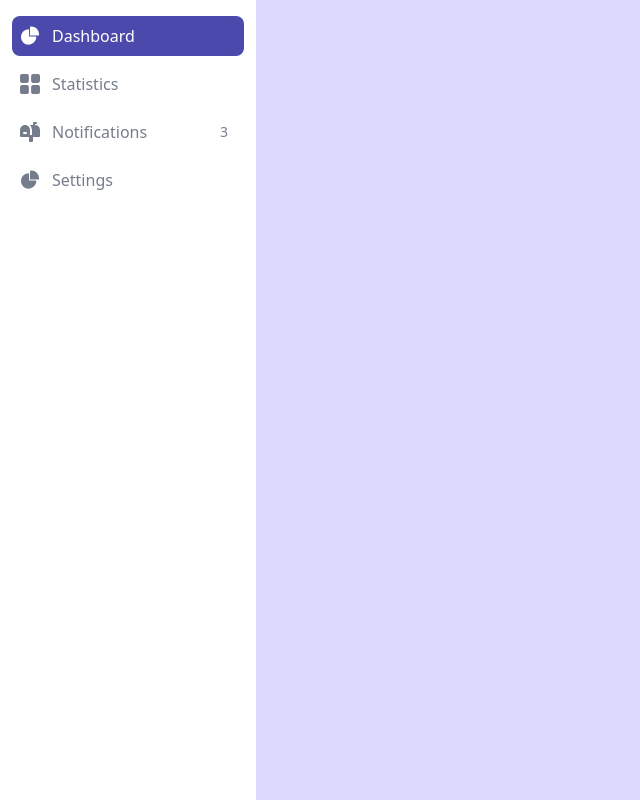
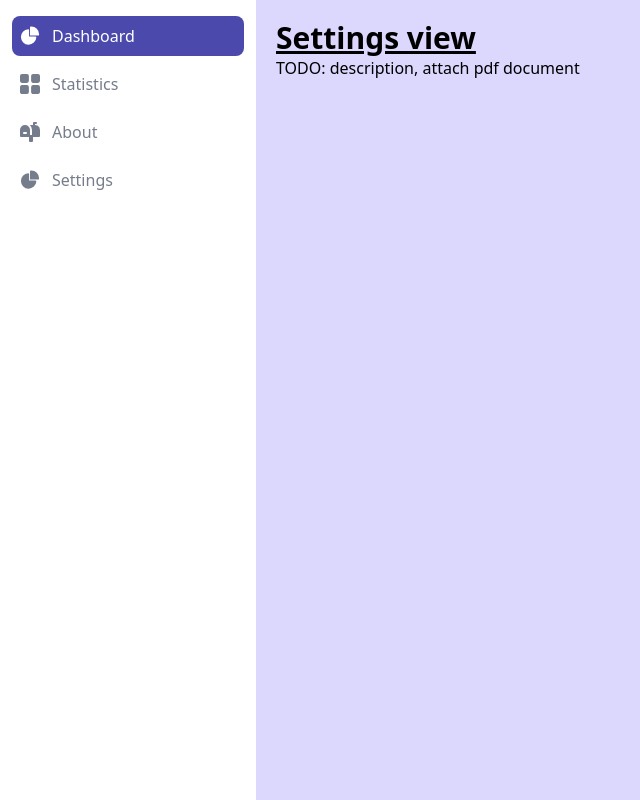
Before and after one commit to milardich/carwash-monitor, a Vue app: page /about in a window 1280 px wide. Shown: the whole page, without its empty margins (0-640 px from the left). Built offline with nearby package versions, Linux system fonts and the light colour scheme.

Commit message:
added new view files

```diff
--- a/src/components/SideMenu.vue
+++ b/src/components/SideMenu.vue
@@ -37,7 +37,7 @@
                     </RouterLink>
                 </li>
                 <li>
-                    <RouterLink to="/notifications">
+                    <RouterLink to="/about">
                         <a href="#"
                             class="side-menu-item flex items-center p-2 text-gray-900 rounded-lg dark:text-white hover:bg-gray-100 dark:hover:bg-gray-700 group">
                             <svg class="flex-shrink-0 w-5 h-5 text-gray-500 transition duration-75 dark:text-gray-400 group-hover:text-gray-900 dark:group-hover:text-white"
@@ -46,9 +46,7 @@
                                 <path
                                     d="m17.418 3.623-.018-.008a6.713 6.713 0 0 0-2.4-.569V2h1a1 1 0 1 0 0-2h-2a1 1 0 0 0-1 1v2H9.89A6.977 6.977 0 0 1 12 8v5h-2V8A5 5 0 1 0 0 8v6a1 1 0 0 0 1 1h8v4a1 1 0 0 0 1 1h2a1 1 0 0 0 1-1v-4h6a1 1 0 0 0 1-1V8a5 5 0 0 0-2.582-4.377ZM6 12H4a1 1 0 0 1 0-2h2a1 1 0 0 1 0 2Z" />
                             </svg>
-                            <span class="flex-1 ms-3 whitespace-nowrap">Notifications</span>
-                            <span
-                                class="inline-flex items-center justify-center w-3 h-3 p-3 ms-3 text-sm font-medium text-blue-800 bg-blue-100 rounded-full dark:bg-blue-900 dark:text-blue-300">3</span>
+                            <span class="flex-1 ms-3 whitespace-nowrap">About</span>
                         </a>
                     </RouterLink>
                 </li>
--- a/src/components/StationDropdown.vue
+++ b/src/components/StationDropdown.vue
@@ -3,7 +3,6 @@ import { ref, watch } from 'vue';
 import { getStation } from '@/api/station.api';
 import { stationStore } from '@/stores/stationStore';
 import { resourceStore } from '@/stores/resourceStore';
-import { getChartData } from '@/api/resources.api';
 import { setChartDataByStationId } from '@/stores/resourceStore';
 
 const stationDropdownOpen = ref(false);
--- a/src/router/index.ts
+++ b/src/router/index.ts
@@ -1,8 +1,8 @@
 import { createRouter, createWebHistory } from 'vue-router'
 import DashboardView from '@/views/DashboardView.vue'
-import NotificationsView from '@/views/NotificationsView.vue'
 import SettingsView from '@/views/SettingsView.vue'
 import StatisticsView from '@/views/StatisticsView.vue'
+import AboutView from '@/views/AboutView.vue'
 
 const router = createRouter({
   history: createWebHistory(import.meta.env.BASE_URL),
@@ -18,9 +18,9 @@ const router = createRouter({
       component: StatisticsView
     },
     {
-      path: '/notifications',
-      name: 'notifications',
-      component: NotificationsView
+      path: '/about',
+      name: 'about',
+      component: AboutView
     },
     {
       path: '/settings',
--- /dev/null
+++ b/src/views/AboutView.vue
@@ -0,0 +1,4 @@
+<template>
+    <h1 class="text-3xl font-bold underline">Settings view</h1>
+    <div> TODO: description, attach pdf document</div>
+</template>
--- a/src/views/DashboardView.vue
+++ b/src/views/DashboardView.vue
@@ -24,7 +24,7 @@ export default defineComponent({
         stationStore.stations = stations.value;
         stationStore.selectedStation = stationStore.stations[0];
         var stationId = stationStore.selectedStation.stationId;
-        resourceStore.pgTimeInterval = "20 days";
+        resourceStore.pgTimeInterval = "30 days";
         var pgTimeInterval = resourceStore.pgTimeInterval;
         resourceStore.resourceConsumptions = await getChartData(stationId, pgTimeInterval);
         resourceConsumptions.value = resourceStore.resourceConsumptions;
--- a/src/views/NotificationsView.vue
+++ /dev/null
@@ -1,5 +0,0 @@
-<template>
-    <div>
-        <h1 class="text-3xl font-bold underline">Notifications view</h1>
-    </div>
-</template>
--- a/src/views/SettingsView.vue
+++ b/src/views/SettingsView.vue
@@ -1,5 +1,6 @@
 <template>
     <div>
         <h1 class="text-3xl font-bold underline">Settings view</h1>
+        <div>TODO: maybe remove this view (unnecessary)</div>
     </div>
 </template>
--- a/src/views/StatisticsView.vue
+++ b/src/views/StatisticsView.vue
@@ -1,5 +1,6 @@
 <template>
     <div>
         <h1 class="text-3xl font-bold underline">Statistics view</h1>
+        <div>TODO: bunch of charts and data etc.</div>
     </div>
 </template>
```
